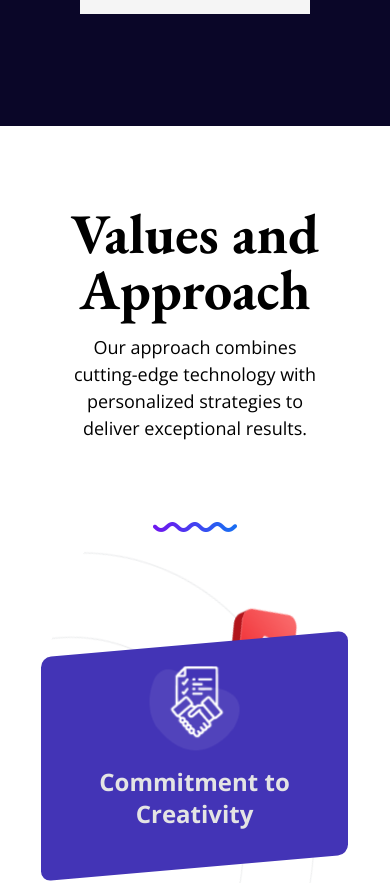
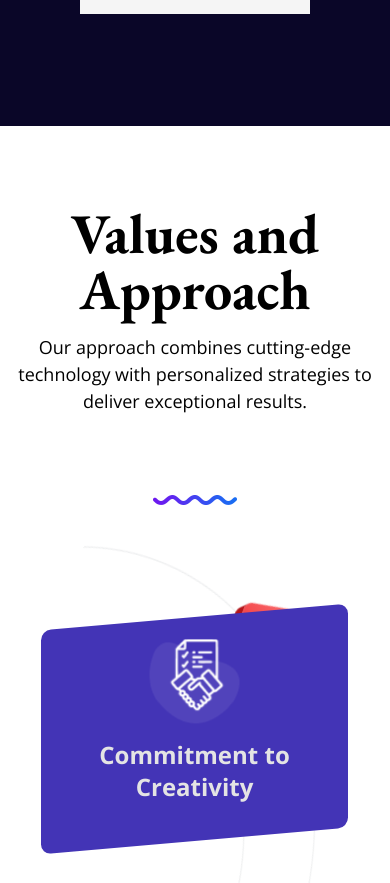
Before and after one commit to Achwak28/hiqsense.caV2, a React (Create React App) app: page / in a window 390 px wide. Shown: the part 9800-10683 px from the top of the page. Built offline with nearby package versions, Linux system fonts and the light colour scheme.

Commit message:
Update AboutUs.css

```diff
--- a/src/components/pages/AboutUs.css
+++ b/src/components/pages/AboutUs.css
@@ -209,4 +209,9 @@
     height: 60.93rem;
     width: 30rem;
   }
+  .values-text-container{
+    width: 100% !important;
+    margin-left:1rem ;
+    margin-right: 1rem;
+  }
 }
```
